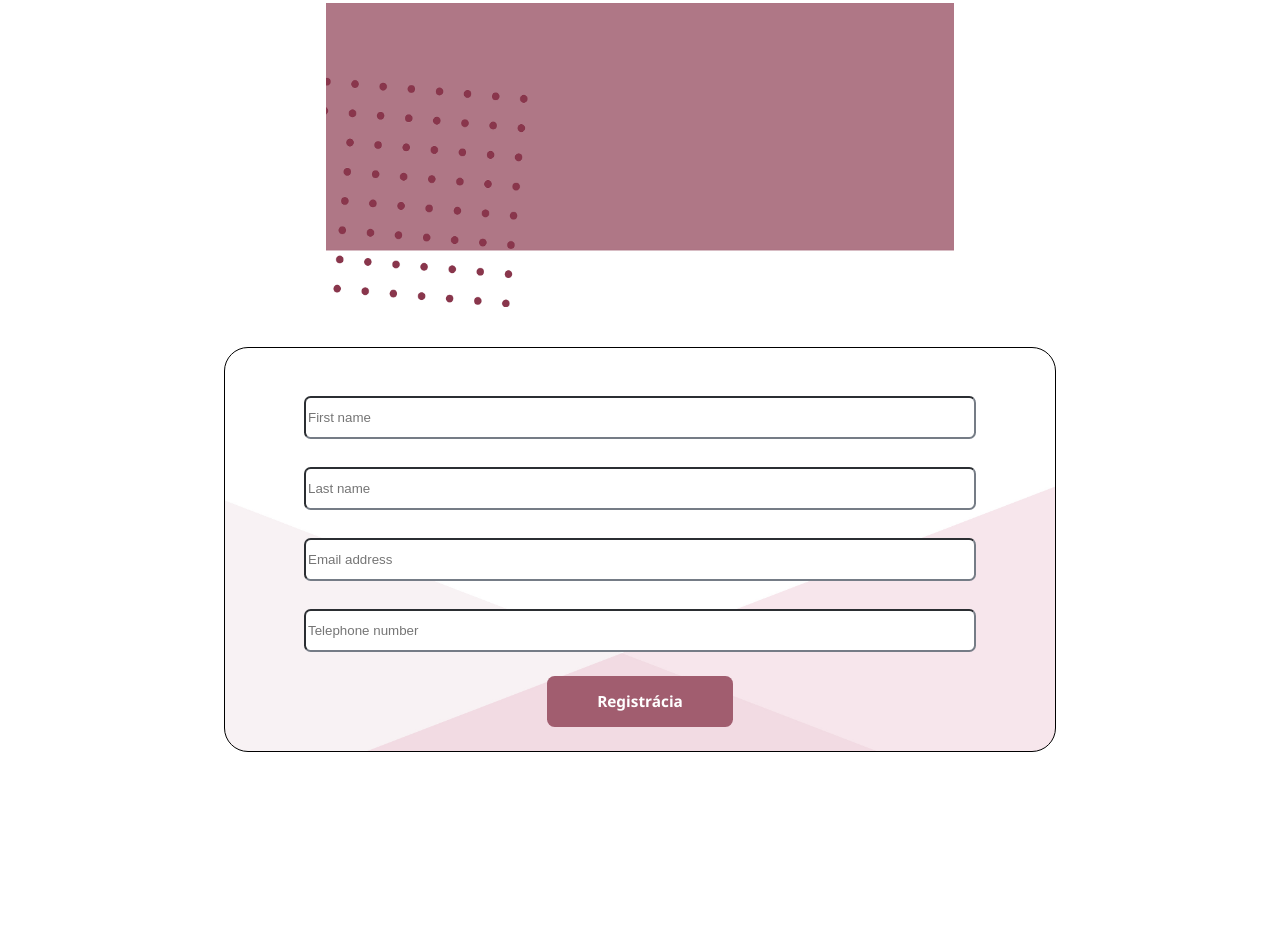
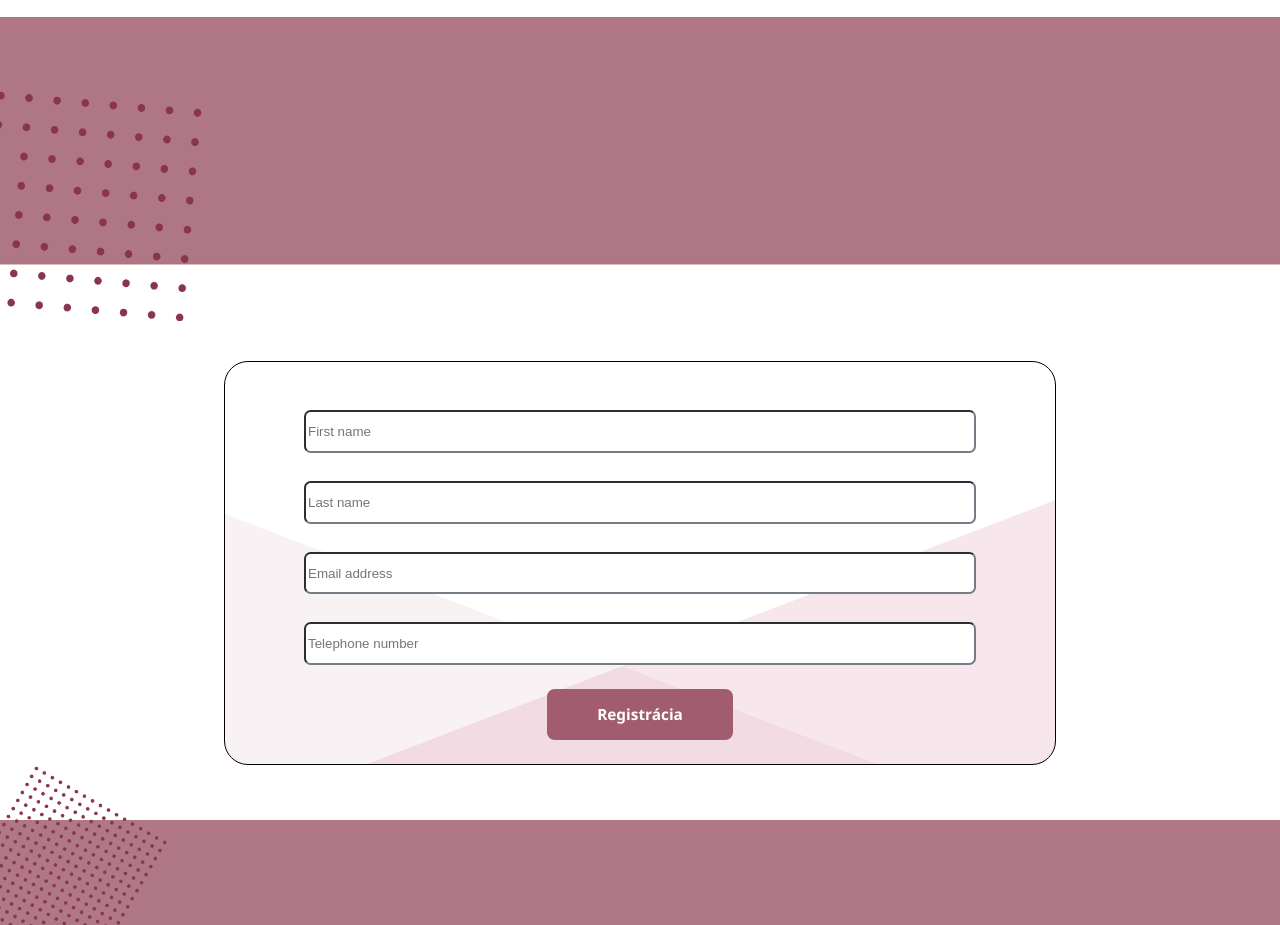
Before and after one commit to WithoutCreativity/Finvest, a plain HTML site: page index.html in a window 1280 px wide. Shown: the part 2056-2981 px from the top of the page. Before the commit the page ends 2808 px from the top, so only its background shows below. Drawn offline with Linux system fonts and the light colour scheme; files whose address does not match are found by name.

Commit message:
Update index.html

```diff
--- a/index.html
+++ b/index.html
@@ -107,6 +107,8 @@
                     </div>
                 </form>
             </div>
+            <div class="box merge" id="box11" style="width: 100%;">
+            </div>
         </div>
         <script type="text/javascript" src="finvest.js"></script>
 </body>
```
